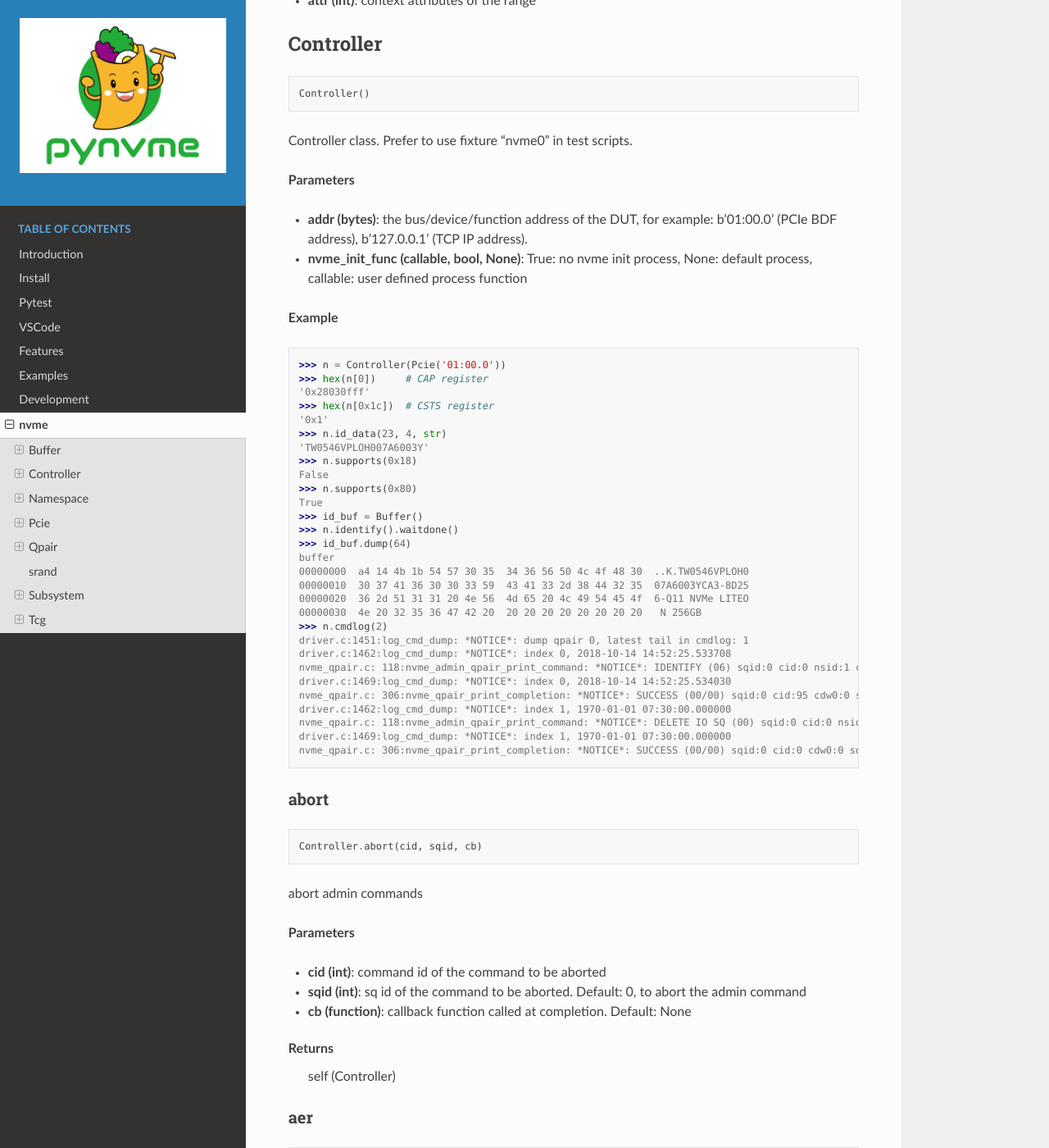
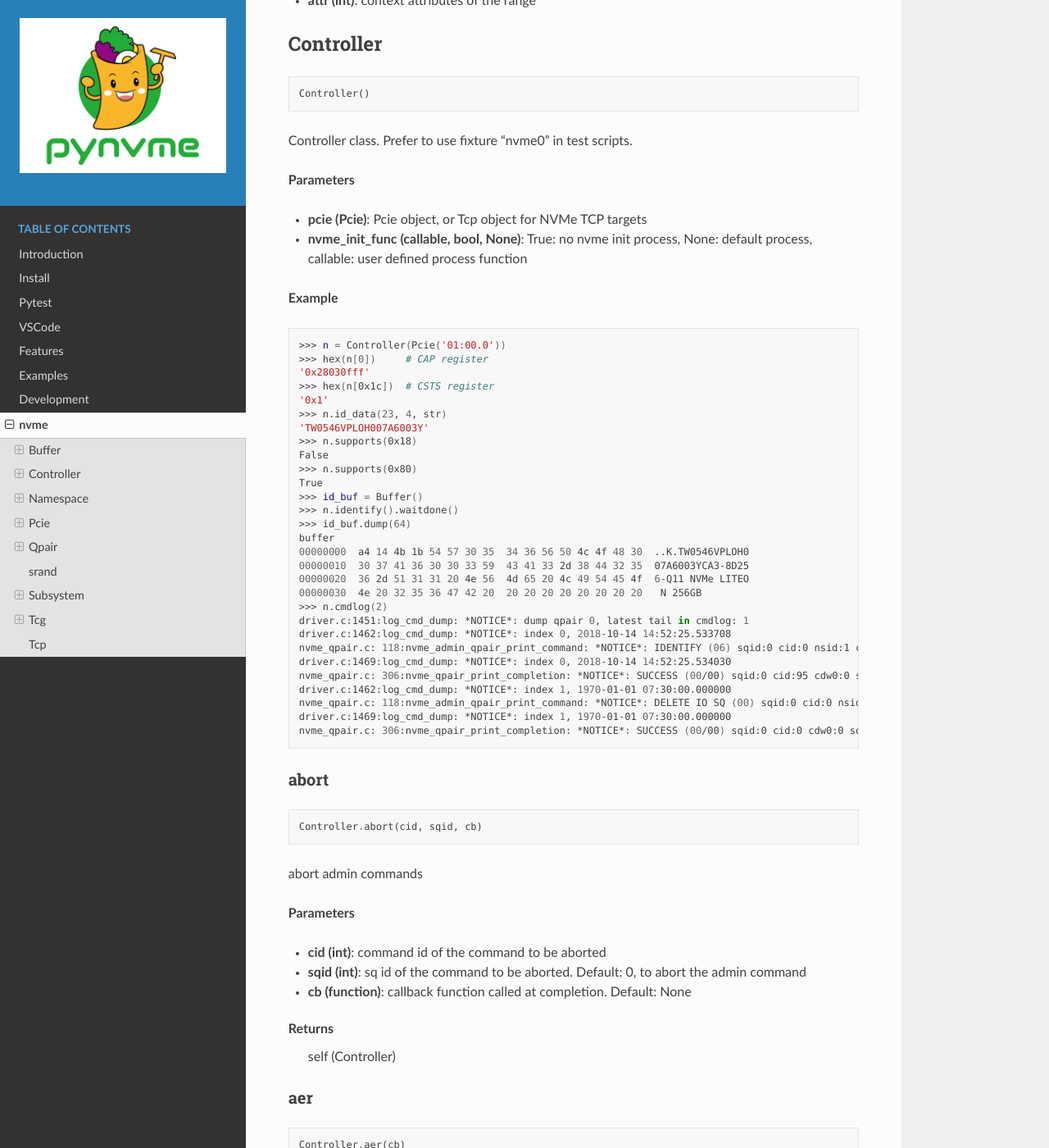
Before and after one commit to pynvme/pynvme, a Sphinx documentation site: the page built from doc/api.rst, in a window 1280 px wide and 1400 px high, scrolled down 2519 px. Shown: the whole window at 82% size. Built offline with Sphinx 7.4.7 and the Read the Docs theme 2.0.0, drawn with Linux system fonts in a browser that asks for light colours; some of the changed text lies outside the part shown.

Commit message:
doc: add Tcp class

```diff
--- a/doc/api.rst
+++ b/doc/api.rst
@@ -136,12 +136,12 @@ Controller class. Prefer to use fixture "nvme0" in test scripts.
 **Parameters**
 
 
-* **addr (bytes)**\ : the bus/device/function address of the DUT, for example:                       b'01:00.0' (PCIe BDF address),                        b'127.0.0.1' (TCP IP address).
+* **pcie (Pcie)**\ : Pcie object, or Tcp object for NVMe TCP targets
 * **nvme_init_func (callable, bool, None)**\ : True: no nvme init process, None: default process, callable: user defined process function
 
 **Example**
 
-.. code-block:: python
+.. code-block:: shell
 
        >>> n = Controller(Pcie('01:00.0'))
        >>> hex(n[0])     # CAP register
@@ -1105,7 +1105,7 @@ Pcie class to access PCIe configuration and memory space
 **Parameters**
 
 
-* **nvme (Controller)**\ : the nvme controller object of that subsystem
+* **addr (str)**\ : BDF address of PCIe device
 
 aspm
 ^^^^
@@ -1375,3 +1375,18 @@ lock or unlock the range for the user
 
 
 * **state (int)**\ : the lock state. 1: readonly, 2: rwlock, 4: unlock. default: 2
+
+Tcp
+---
+
+.. code-block:: python
+
+   Tcp()
+
+Tcp class for NVMe TCP target
+
+**Parameters**
+
+
+* **addr (str)**\ : IP address of TCP target
+* **port (int)**\ : the port number of TCP target. Default: 4420
```
